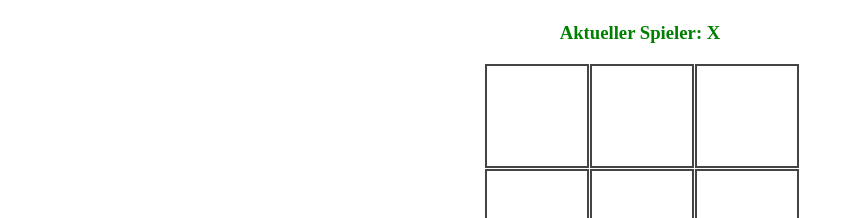
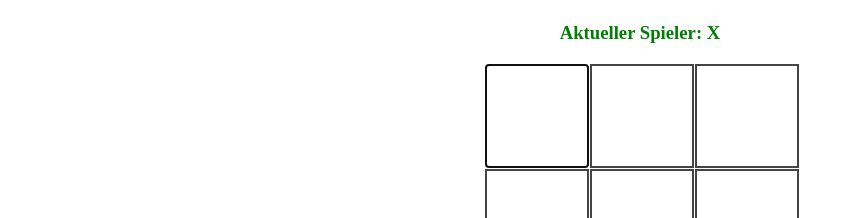
Before and after one commit to sfrnqdr/react-tutorial, a React (Vite) app: page / in a window 1280 px wide. Shown: the part 157-375 px from the top of the page, without its empty margins (0-854 px from the left). Built offline with nearby package versions, Linux system fonts and the light colour scheme.

Commit message:
step-12-custom-hooks

```diff
--- a/src/components/Cell/Cell.tsx
+++ b/src/components/Cell/Cell.tsx
@@ -1,17 +1,30 @@
 // src/Cell.tsx
-import React from "react";
+import React, { forwardRef } from "react";
 
 type CellProps = {
   value: string;
   onClick: () => void;
 };
 
-const Cell = React.memo(({ value, onClick }: CellProps) => {
-  return (
-    <div className="cell" role="button" onClick={onClick}>
-      {value}
-    </div>
-  );
-});
+const Cell = forwardRef<HTMLDivElement, CellProps>(
+  ({ value, onClick }, ref) => {
+    return (
+      <div
+        className="cell"
+        role="button"
+        onClick={onClick}
+        tabIndex={0}
+        ref={ref}
+        onKeyPress={(e) => {
+          if (e.key === "Enter" || e.key === " ") {
+            onClick();
+          }
+        }}
+      >
+        {value}
+      </div>
+    );
+  }
+);
 
-export default Cell;
+export default React.memo(Cell);
--- a/src/components/GameBoard/GameBoard.tsx
+++ b/src/components/GameBoard/GameBoard.tsx
@@ -1,5 +1,5 @@
 // src/GameBoard.tsx
-import { useState } from "react";
+import { useState, useEffect, useRef } from "react";
 import Cell from "../Cell/Cell";
 import StatusMessage from "../StatusMessage/StatusMessage";
 import ScoreBoard from "../ScoreBoard/ScoreBoard";
@@ -10,6 +10,21 @@ const GameBoard = () => {
   const [currentPlayer, setCurrentPlayer] = useState("X");
   const [winner, setWinner] = useState("");
   const [score, setScore] = useState({ X: 0, O: 0 });
+  const firstCellRef = useRef<HTMLDivElement>(null);
+
+  useEffect(() => {
+    if (winner) {
+      document.title = `Spieler ${winner} gewinnt!`;
+    } else {
+      document.title = `Tic Tac Toe - Spieler ${currentPlayer} ist am Zug`;
+    }
+  }, [winner, currentPlayer]);
+
+  useEffect(() => {
+    if (firstCellRef.current) {
+      firstCellRef.current.focus();
+    }
+  }, [cells]);
 
   const checkWinner = (updatedCells: string[]) => {
     const winningCombinations = [
@@ -73,6 +88,7 @@ const GameBoard = () => {
             key={index}
             value={cell}
             onClick={() => handleCellClick(index)}
+            ref={index === 0 ? firstCellRef : null}
           />
         ))}
       </div>
```
Also changed, not shown: 2 other files (tests, documents, lock files or other folders).
